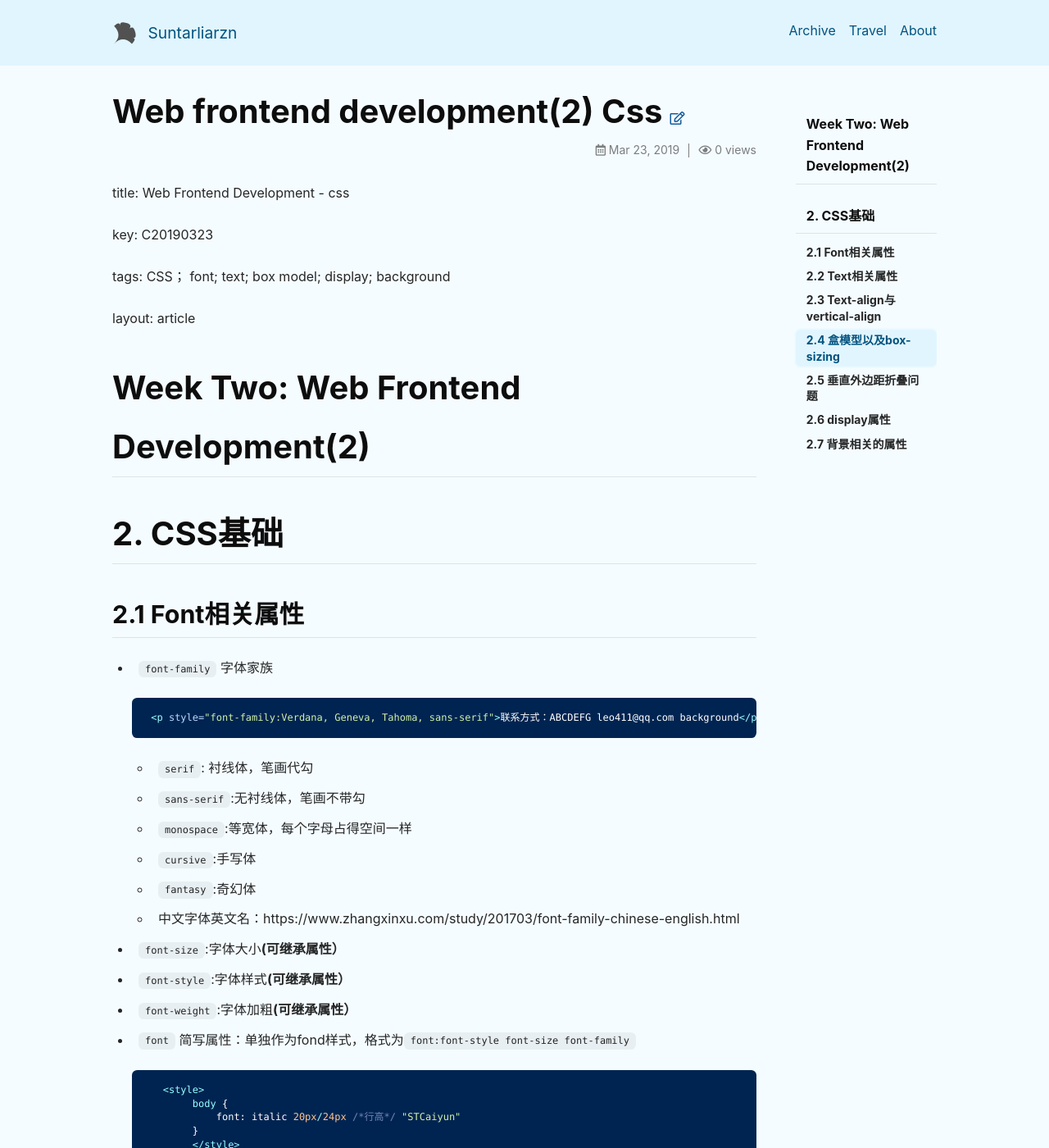
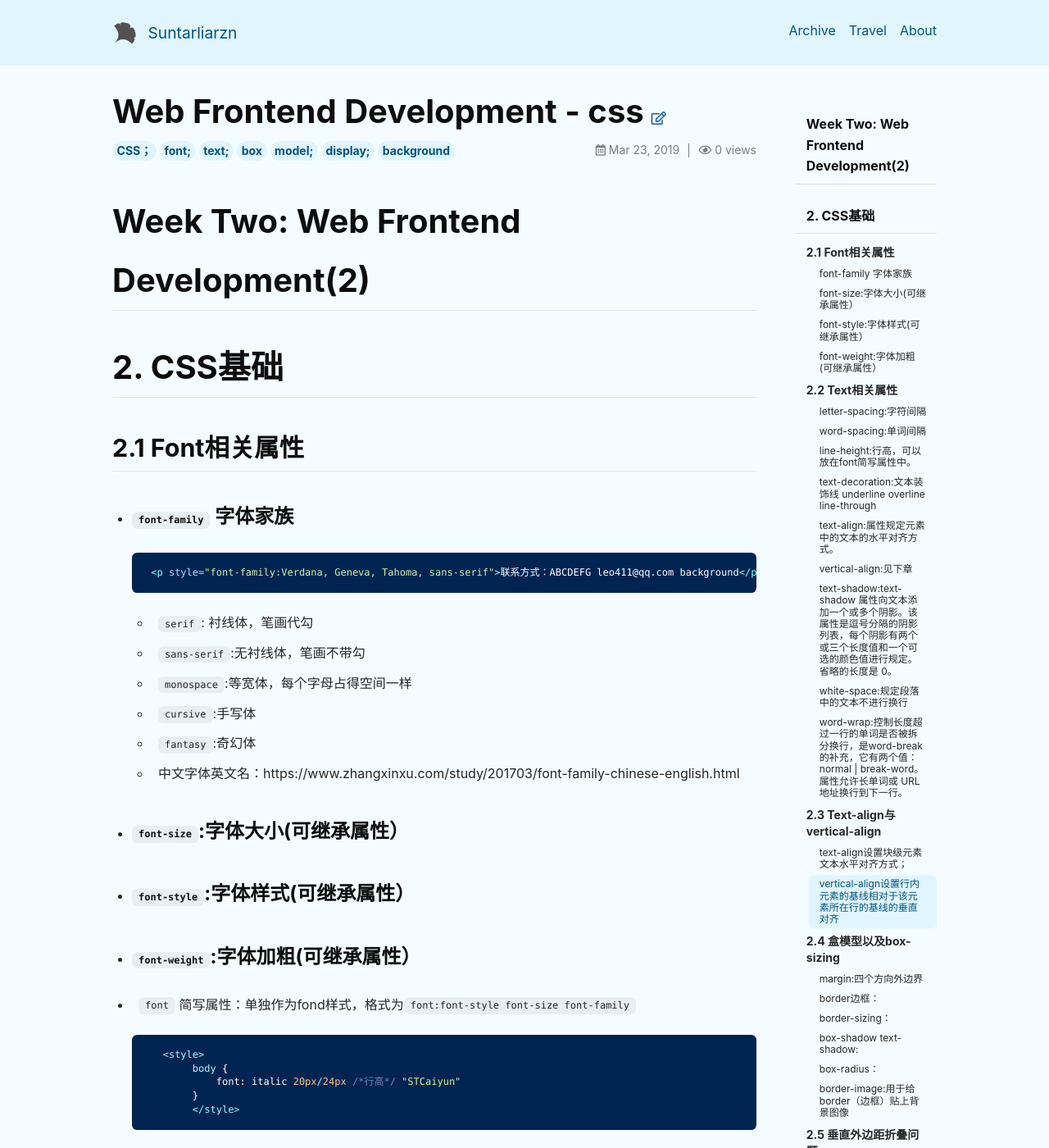
Before and after one commit to suntarliarzn/suntarliarzn.github.io, a Jekyll site: the page built from _posts/2019-03-23-Web frontend development(2)-css.md, in a window 1280 px wide and 1400 px high. Shown: the whole window at 82% size. Built offline with Jekyll 4.4.1, drawn with Linux system fonts in a browser that asks for light colours; nearby versions of some CDN libraries; comment, search, counter and statistics services are not loaded; some of the changed text lies outside the part shown.

Commit message:
20190323 css size

````diff
--- a/_posts/2019-03-23-Web frontend development(2)-css.md
+++ b/_posts/2019-03-23-Web frontend development(2)-css.md
@@ -1,4 +1,4 @@
-
+---
 title: Web Frontend Development - css
 
 key: C20190323
@@ -6,6 +6,7 @@ key: C20190323
 tags: CSS； font; text; box model; display; background
 
 layout: article
+---
 
 # Week Two: Web Frontend Development(2)
 
@@ -15,7 +16,7 @@ layout: article
 
 ## 2.1 Font相关属性
 
-- `font-family` 字体家族
+- ### `font-family` 字体家族
 
   ```html
    <p style="font-family:Verdana, Geneva, Tahoma, sans-serif">联系方式：ABCDEFG leo411@qq.com background</p>
@@ -35,11 +36,11 @@ layout: article
 
 
 
-- `font-size`:字体大小**(可继承属性）**
+- ### `font-size`:字体大小**(可继承属性）**
 
-- `font-style`:字体样式**(可继承属性）**
+- ### `font-style`:字体样式**(可继承属性）**
 
-- `font-weight`:字体加粗**(可继承属性）**
+- ### `font-weight`:字体加粗**(可继承属性）**
 
 - `font` 简写属性：单独作为fond样式，格式为`font:font-style font-size font-family`
 
@@ -72,15 +73,15 @@ layout: article
 
   **#一个中文字符占据16px**
 
-- `letter-spacing`:字符间隔
+- ### `letter-spacing`:字符间隔
 
   **#浏览器本身字符间隔上增加/减少字符举例**
 
-- `word-spacing`:单词间隔
+- ### `word-spacing`:单词间隔
 
   **#英文单词之间，或空格间隔的词组之间的距离**
 
-- `line-height`:行高，**可以放在font简写属性中**。
+- ### `line-height`:行高，**可以放在font简写属性中**。
 
   ```html
   <style>
@@ -96,9 +97,9 @@ layout: article
 
 
 
-- `text-decoration`:文本装饰线 `underline` `overline` `line-through`
+- ### `text-decoration`:文本装饰线 `underline` `overline` `line-through`
 
-- `text-align`:属性规定元素中的文本的水平对齐方式。
+- ### `text-align`:属性规定元素中的文本的水平对齐方式。
 
   | 值      | 描述                                       |
   | :------ | :----------------------------------------- |
@@ -108,7 +109,7 @@ layout: article
   | justify | 实现两端对齐文本效果。                     |
   | inherit | 规定应该从父元素继承 text-align 属性的值。 |
 
-- `vertical-align`:见下章
+- ### `vertical-align`:见下章
 
 - `text-transform`:控制文本的大小写。
 
@@ -120,11 +121,11 @@ layout: article
   | lowercase  | 定义无大写字母，仅有小写字母。                 |
   | inherit    | 规定应该从父元素继承 text-transform 属性的值。 |
 
-- `text-shadow`:text-shadow 属性向文本添加一个或多个阴影。该属性是逗号分隔的阴影列表，每个阴影有两个或三个长度值和一个可选的颜色值进行规定。省略的长度是 0。
+- ### `text-shadow`:text-shadow 属性向文本添加一个或多个阴影。该属性是逗号分隔的阴影列表，每个阴影有两个或三个长度值和一个可选的颜色值进行规定。省略的长度是 0。
 
   ![text-shadow](https://suntarliarzn-1258316859.cos.ap-chongqing.myqcloud.com/Frontend%20Web%20Development/001/font-shadow.jpg)
 
-- `white-space`:规定段落中的文本不进行换行
+- ### `white-space`:规定段落中的文本不进行换行
 
   | normal   | 默认。空白会被浏览器忽略。                                   |
   | -------- | ------------------------------------------------------------ |
@@ -153,7 +154,7 @@ layout: article
 
   ![text-overflow](https://suntarliarzn-1258316859.cos.ap-chongqing.myqcloud.com/Frontend%20Web%20Development/001/text-overflow.jpg)
 
-- `word-wrap`:**控制长度超过一行的单词是否被拆分换行**，是`word-break`的补充，它有两个值：`normal | break-word`。属性允许长单词或 URL 地址换行到下一行。
+- ### `word-wrap`:**控制长度超过一行的单词是否被拆分换行**，是`word-break`的补充，它有两个值：`normal | break-word`。属性允许长单词或 URL 地址换行到下一行。
 
 - `word-break`:**控制单词如何被拆分换行**。它有三个值：`normal | break-all | keep-all`
 
@@ -171,9 +172,9 @@ layout: article
 
 ## 2.3 Text-align与vertical-align
 
-- text-align设置**块级元素文本水平对齐方式**；
+- ### `text-align`设置**块级元素文本水平对齐方式**；
 
-- vertical-align设置**行内元素的基线相对于该元素所在行的基线的垂直对齐**
+- ### `vertical-align`设置**行内元素的基线相对于该元素所在行的基线的垂直对齐**
 
 ![text-align](https://suntarliarzn-1258316859.cos.ap-chongqing.myqcloud.com/Frontend%20Web%20Development/001/text-align.jpg)
 
@@ -181,22 +182,22 @@ layout: article
 
 ## 2.4 盒模型以及box-sizing
 
-- `margin`:四个方向外边界
+- ### `margin`:四个方向外边界
 
-- `margin-top` `right` `bottom` `left`:顺时针方向
+  - `margin-top` `right` `bottom` `left`:顺时针方向
 
   ```html
   margin: 32px 20px 26px 10px; /*顺时针方向整体赋值*/
   margin: 32px 20px /*上下、左右整体赋值*/
   ```
 
-- `border`边框：
+- ### `border`边框：
 
   ![border两种写法](https://suntarliarzn-1258316859.cos.ap-chongqing.myqcloud.com/Frontend%20Web%20Development/001/border%20style.jpg)
 
   ![border style](https://suntarliarzn-1258316859.cos.ap-chongqing.myqcloud.com/Frontend%20Web%20Development/001/border-style.jpg)
 
-- `border-sizing`：
+- ### `border-sizing`：
 
   - `border-sizing:content-box`:宽度和高度分别应用到元素的内容框。在宽度和高度之外绘制元素的内边距和边框。
 
@@ -206,7 +207,7 @@ layout: article
 
     ![border-box](https://suntarliarzn-1258316859.cos.ap-chongqing.myqcloud.com/Frontend%20Web%20Development/001/border%20box.png)
 
-- [`box-shadow` `text-shadow`](<https://www.cnblogs.com/wuchuanlong/p/5980766.html>):
+- ### [`box-shadow` `text-shadow`](<https://www.cnblogs.com/wuchuanlong/p/5980766.html>):
 
   - **外阴影：**box-shadow: X轴  Y轴  Rpx  color;
 
@@ -218,7 +219,7 @@ layout: article
 
   - **注（PS）**：此属性使用于盒模型 如(div,p,h1,h2,h3,h4,h5,h6等) 不是用来设置文字阴影   如果**设置文字阴影请参考知识点:text-shadow**（同理）
 
-- [`box-radius`](<https://www.cnblogs.com/happymental/p/7891725.html>)：
+- ### [`box-radius`](<https://www.cnblogs.com/happymental/p/7891725.html>)：
 
   - border-radius的数值有三种表示方法：px、%、em;
 
@@ -253,36 +254,39 @@ layout: article
 
 
 
-- [`border-image`](<https://segmentfault.com/a/1190000010969367>):**用于给border（边框）贴上背景图像**
+- ### [`border-image`](<https://segmentfault.com/a/1190000010969367>):**用于给border（边框）贴上背景图像**
 ## 2.5 垂直外边距折叠问题
 
-[Collapsing margin rules](<https://www.w3.org/TR/CSS21/box.html#mpb-examples>)
+### [Collapsing margin rules](<https://www.w3.org/TR/CSS21/box.html#mpb-examples>)
 
-[CSS外边距合并](<http://www.w3school.com.cn/css/css_margin_collapsing.asp>)
+### [CSS外边距合并](<http://www.w3school.com.cn/css/css_margin_collapsing.asp>)
 
 ## 2.6 display属性
 
-- `inline`:行内元素（不独占一行），比如：`<strong></strong>`、`<a></a>`
+- ### `inline`:行内元素（不独占一行），比如：`<strong></strong>`、`<a></a>`
+
   - 无法设置`width` 、`height`、 `margin-top`属性
-- `block`：块级元素（独占一行），比如：`<p></p>`
+- ### `block`：块级元素（独占一行），比如：`<p></p>`
+
   - 可以设置`width` 、`height`、 `margin-top`属性
-- `inline-block`：同时兼具行内和块级元素特点。不独占，又可以设置属性。
+- ### `inline-block`：同时兼具行内和块级元素特点。不独占，又可以设置属性。
+
   - **垂直列表变为水平列表，设置水平导航栏**
-- `none`：将元素隐藏
+- ### `none`：将元素隐藏
 
 ## 2.7 背景相关的属性
 
-- `background-color`: 设置背景颜色
+- ### `background-color`: 设置背景颜色
 
-- `background-image`: 设置背景图片
+- ### `background-image`: 设置背景图片
 
   ```html
    <body style="background-image:url('http://www.w3cplus.com/sites/default/files/styles/print_image/public/baiyaimages/margin-colla-3.jpg');">
   ```
 
-- `background-repeat`: 设置背景水平和垂直方向平铺 `repeat-x/y`、不平铺：`no-repeat`
+- ### `background-repeat`: 设置背景水平和垂直方向平铺 `repeat-x/y`、不平铺：`no-repeat`
 
-- `background-position`:背景图片位置
+- ### `background-position`:背景图片位置
 
   ```html
           <body style="background-position: 50% 50%">/* “10px 10px” 从左上点开始偏移像素点； “left bottom” 左下角点 */
@@ -290,7 +294,7 @@ layout: article
 
   - `background-repeat`和`background-position`不冲突
 
-- `background-size`: 背景图片大小
+- ### `background-size`: 背景图片大小
 
   ```html
   <body background-size: "100px 100px;"> /*"100% 100% 平铺整个元素界面"*/
@@ -301,7 +305,7 @@ layout: article
   - `cover`:不变形,同比例拉升到**整个界面**。
   - **独立定义，不用简写属性**
 
-- `background`(简写属性)：图片链接+背景颜色+平铺+位置
+- ### `background`(简写属性)：图片链接+背景颜色+平铺+位置
 
   ```html
   <body style="background:url('http://www.w3cplus.com/sites/default/files/styles/print_image/public/baiyaimages/margin-colla-3.jpg') rgb(235, 113, 113) no-repeat  top left">
@@ -309,17 +313,17 @@ layout: article
 
 
 
-- `background-attachment`: 设置背景图像是否固定或者随着页面的其余部分滚动。
+- ### `background-attachment`: 设置背景图像是否固定或者随着页面的其余部分滚动。
 
   - `scroll`:默认值，窗口滑定，不移动，如同一张图片。
   - `fixed`: 窗口随滚轮滑动，如同探照灯。
   - `local`:外框效果如同scroll固定不动，内框效果如同fixed，可滑动。
 
-- `background-clip`: 规定背景绘制区域
+- ### `background-clip`: 规定背景绘制区域
 
   - `border-box`、`padding-box`、`content-box`
 
-- `background-origin`:属性规定 background-position 属性相对于什么位置来定位
+- ### `background-origin`:属性规定 background-position 属性相对于什么位置来定位
 
   - 如果**背景图像的 background-attachment 属性为 "fixed"**，则该属性没有效果。
 
@@ -331,7 +335,7 @@ layout: article
 
   - `content-box`就是把背景图片的坐标原点设置在盒模型**content-box**区域的左上角
 
-- `multiple backgrounds`:多重背景图象，可以把不同背景图象只放到一个块元素里。
+- ### `multiple backgrounds`:多重背景图象，可以把不同背景图象只放到一个块元素里。
 
   - 多个图片url之间使用逗号隔开即可；如果有多个背景图片，而其他属性只有一个（例如background-repeat只有一个），表明所有背景图片应用该属性值。
 
````
